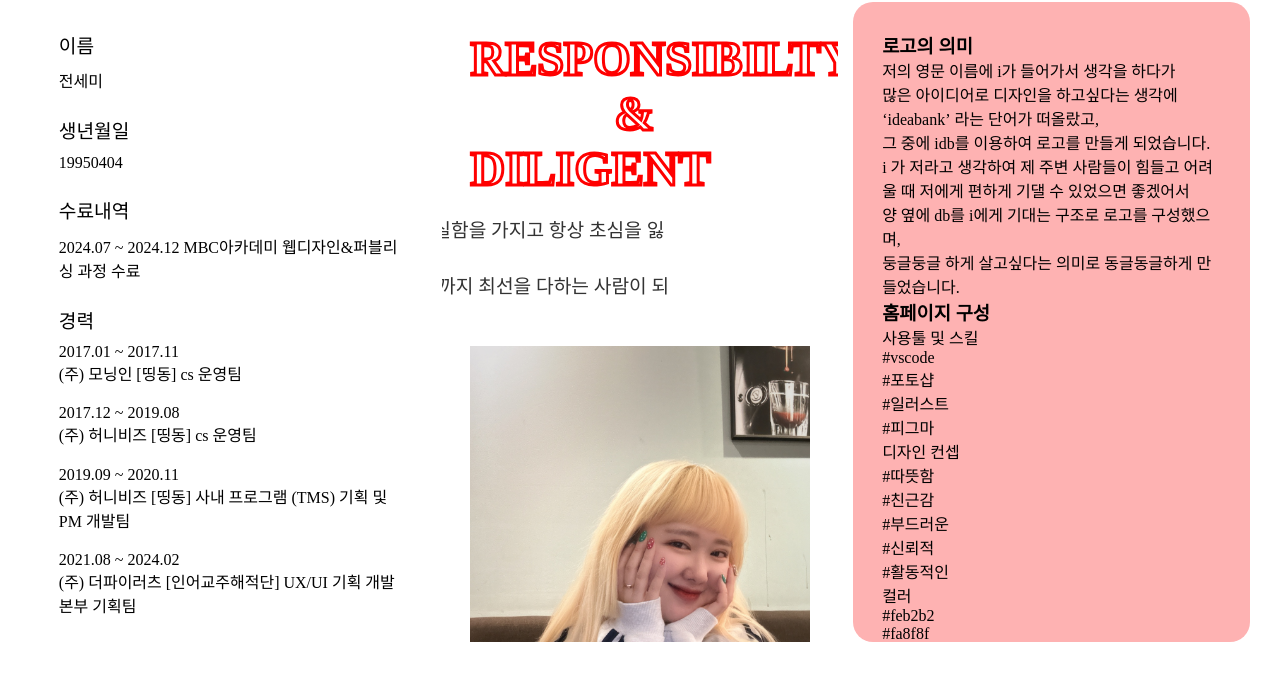
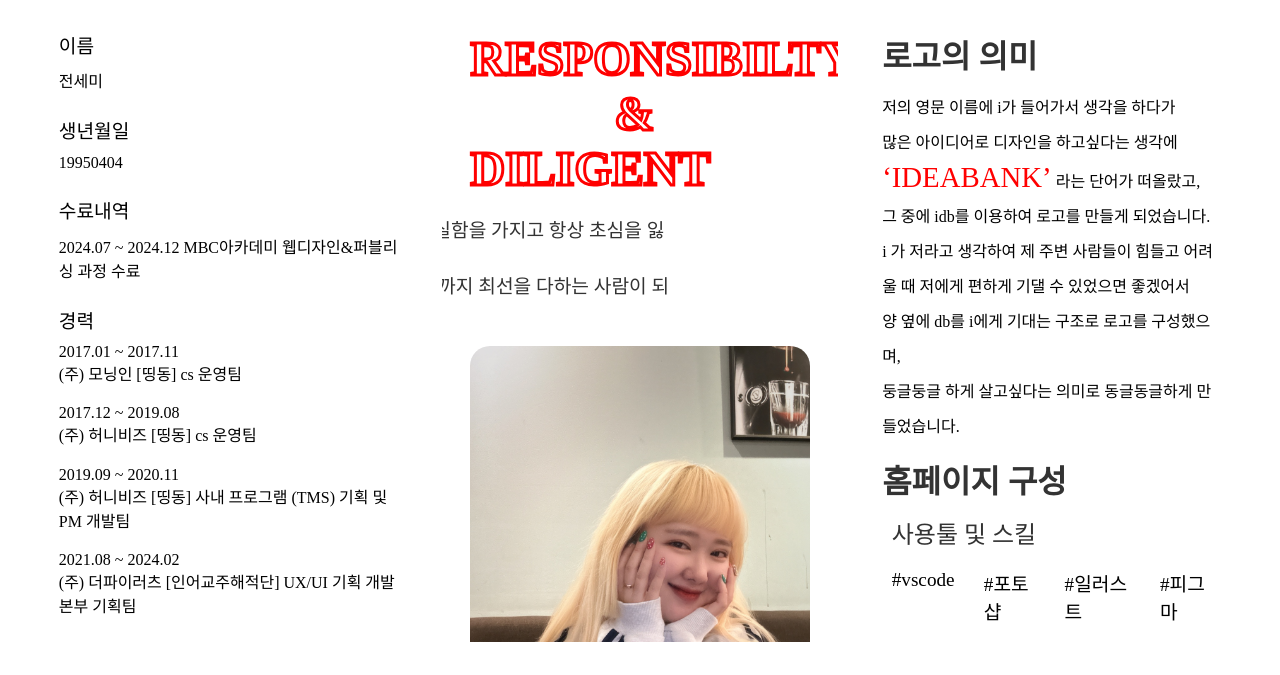
Before and after one commit to semiJ/portfolio, a plain HTML site: page index.html in a window 1280 px wide. Shown: the part 878-1553 px from the top of the page. Drawn offline with nearby package versions, Linux system fonts and the light colour scheme; a web font is replaced by a local one.

Commit message:
포트폴리오

```diff
--- a/css/style.css
+++ b/css/style.css
@@ -374,8 +374,6 @@
         text-transform: uppercase;
         -webkit-text-stroke: 3px var(--red);
         color: transparent;
-
-
     }
 
     .infomiddle h3 span {
@@ -406,17 +404,92 @@
         background-repeat: no-repeat;
         background-size: cover;
         background-position: center;
+        border-radius: 20px;
     }
 
     /* /infomiddle 영역 */
 
-    /* inforright 영역 */
+    /* inforight 영역 */
 
-    .inforright {
+    .inforight {
+        /* background-color: var(--two_red); */
+        overflow: hidden;
+    }
+
+    .inforight h3 {
+        font-size: var(--size7);
+        color: var(--dark_gray);
+    }
+
+    .inforight .logoText, .inforight .homeSkill {
+        margin: var(--size3) 0px;
+    }
+
+    .inforight .logoText p {
+        line-height: 35px;
+    }
+
+    .inforight .logoText p span {
+        display: inline-block;
+        color: var(--red);
+        font-size: var(--size6);
+        text-transform: uppercase;
+    }
+
+    .homeSkill dt {
+        font-size: var(--size5);
+        color: var(--dark_gray);
+        margin: var(--size2);
+    }
+
+    .homeSkill ul {
+        display: flex;
+        gap: 10px;
+    }
+
+    .homeSkill ul li {
+        font-size: var(--size4);
+        padding: var(--size2);
+        border-radius: 50px;
+        box-sizing: border-box;
+    }
+
+    .colorPalate li {
+        border-radius: 50px;
+        text-align: center;
+        color: var(--white);
+        font-weight: bolder;
+    }
+
+    .colorPalate li:nth-child(1){
+        background-color: var(--one_red);
+    }
+
+    .colorPalate li:nth-child(2){
         background-color: var(--two_red);
     }
 
-    /* /inforright 영역 */
+    .colorPalate li:nth-child(3){
+        background-color: var(--three_red);
+    }
+
+    .colorPalate li:nth-child(4){
+        background-color: var(--four_red);
+    }
+
+    .colorPalate li:nth-child(5){
+        background-color: var(--red);
+    }
+
+    .aboutFont li:nth-child(1) {
+        font-family: 'Katuri';
+    }
+
+    .aboutFont li:nth-child(2) {
+        font-family: 'omyu_pretty';
+    }
+
+    /* /inforight 영역 */
 
     /* /aboutme */
 
--- a/index.html
+++ b/index.html
@@ -153,9 +153,9 @@
                 </div>
                 <!-- /aboutme 가운데 영역 -->
                 <!-- aboutme 오른쪽 영역 -->
-                <div class="inforright">
+                <div class="inforight">
                     <h3>로고의 의미</h3>
-                    <div>
+                    <div class="logoText">
                         <p>
                             저의 영문 이름에 i가 들어가서 생각을 하다가<br>
                             많은 아이디어로 디자인을 하고싶다는 생각에 <span>‘ideabank’</span> 라는 단어가 떠올랐고,
@@ -172,7 +172,7 @@
                         </p>
                     </div>
                     <h3>홈페이지 구성</h3>
-                    <div>
+                    <div class="homeSkill">
                         <dl>
                             <dt>사용툴 및 스킬</dt>
                             <dd>
@@ -200,21 +200,18 @@
                             <dt>컬러</dt>
                             <dd>
                                 <ul class="colorPalate">
+                                    <li>#f9cccc</li>
                                     <li>#feb2b2</li>
-                                    <li>#fa8f8f</li>
-                                    <li>#fc3838</li>
-                                    <li>#fd0000</li>
-                                    <li>#B2D0FE</li>
-                                    <li>#88b8ff</li>
-                                    <li>#61a0fd</li>
-                                    <li>#408dff</li>
+                                    <li>#f99494</li>
+                                    <li>#ff4545</li>
+                                    <li>#ff0000</li>
                                 </ul>
                             </dd>
                         </dl>
                         <dl>
                             <dt>폰트</dt>
                             <dd>
-                                <ul class="biFont">
+                                <ul class="aboutFont">
                                     <li>#엄마까투리체</li>
                                     <li>#오뮤 다예쁨체</li>
                                 </ul>
@@ -233,7 +230,7 @@
             <div class="Codinginner">
                 <ul class="codingimgBox">
                     <!-- 보이는 이미지 -->
-                    <li class="codingBox2 upBox">
+                    <li class="codingBox2">
                         <span class="h_hide">코딩영역</span>
                         <div class="codingThumbnail">
                             <img class="img1" src="img/container/display.png" alt="썸네일">
--- a/js/main.js
+++ b/js/main.js
@@ -56,7 +56,7 @@ $(function(){
                 pin: true,
                 scrub: 3,
                 start: "top top",
-                end: "+=800%",
+                end: "+=600%",
                 markers: false,
             }
         });
@@ -72,8 +72,6 @@ $(function(){
         tl.to(upBox, {
             y: "0"
         });
-
-
     // aiDesign
 
 
```
